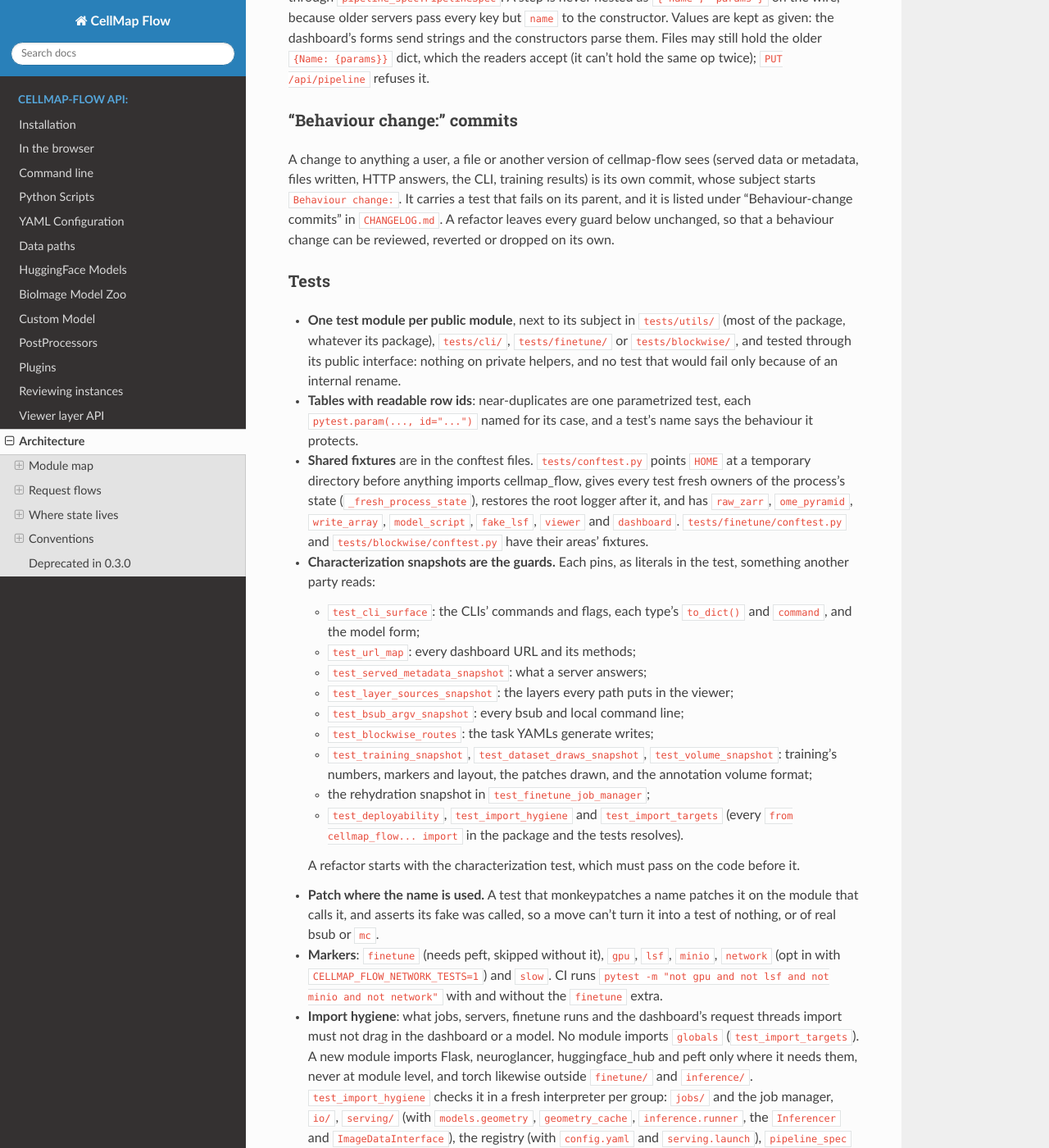
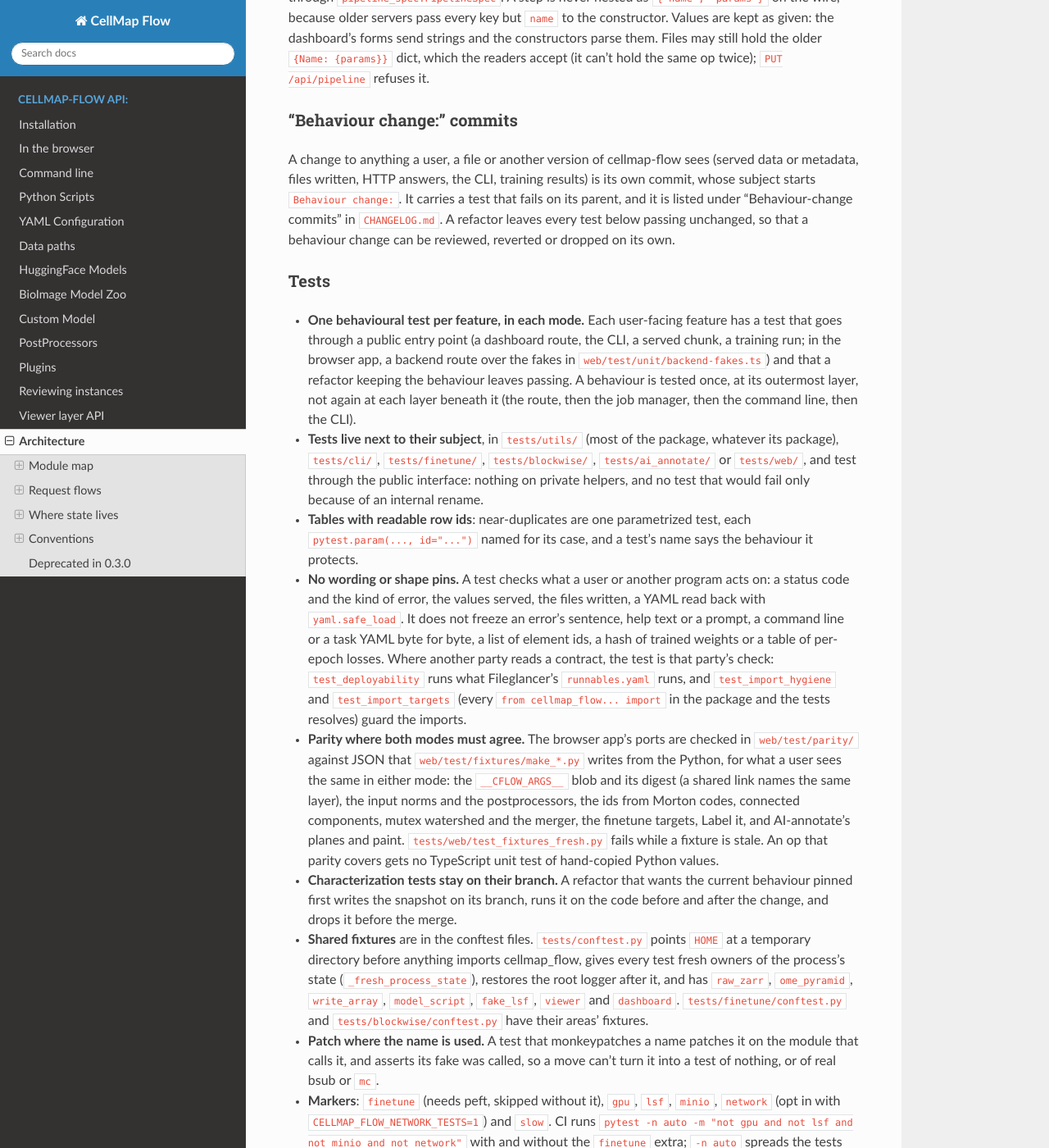
Before and after one commit to janelia-cellmap/cellmap-flow, a Sphinx documentation site: the page built from docs/source/architecture.rst, in a window 1280 px wide and 1400 px high, scrolled down 11892 px. Shown: the whole window at 82% size. Built offline with Sphinx 7.4.7 and the Read the Docs theme 3.1.0, drawn with Linux system fonts in a browser that asks for light colours; pages that are not in the unit, such as notebooks, are missing from menus; some of the changed text lies outside the part shown.

Commit message:
Describe the test suite that remains
architecture.rst no longer names characterization snapshots as the
refactor guards. Its Tests section states the rule the suite now follows:
one behavioural test per feature in each mode, at its outermost layer; no
wording or shape pins; parity where both modes must agree, and no
TypeScript unit test of hand-copied Python values for an op parity covers;
snapshots for a refactor written on its branch and dropped before merge.
The import-hygiene groups, the dashboard-JavaScript checks and the CI
command (-n auto) match the tests as they are. copilot-instructions and
web/ARCHITECTURE.md's test tree say the same.

Claude-Session: https://claude.ai/code/session_01EzWMS4pG3tm1ZtvKULfSfW

```diff
--- a/docs/source/architecture.rst
+++ b/docs/source/architecture.rst
@@ -790,21 +790,50 @@ A change to anything a user, a file or another version of cellmap-flow sees
 (served data or metadata, files written, HTTP answers, the CLI, training
 results) is its own commit, whose subject starts ``Behaviour change:``. It
 carries a test that fails on its parent, and it is listed under
-"Behaviour-change commits" in ``CHANGELOG.md``. A refactor leaves every guard
-below unchanged, so that a behaviour change can be reviewed, reverted or
-dropped on its own.
+"Behaviour-change commits" in ``CHANGELOG.md``. A refactor leaves every test
+below passing unchanged, so that a behaviour change can be reviewed, reverted
+or dropped on its own.
 
 Tests
 ~~~~~
 
-- **One test module per public module**, next to its subject in
-  ``tests/utils/`` (most of the package, whatever its package),
-  ``tests/cli/``, ``tests/finetune/`` or ``tests/blockwise/``, and tested
-  through its public interface: nothing on private helpers, and no test that
+- **One behavioural test per feature, in each mode.** Each user-facing
+  feature has a test that goes through a public entry point (a dashboard
+  route, the CLI, a served chunk, a training run; in the browser app, a
+  backend route over the fakes in ``web/test/unit/backend-fakes.ts``) and
+  that a refactor keeping the behaviour leaves passing. A behaviour is tested
+  once, at its outermost layer, not again at each layer beneath it (the
+  route, then the job manager, then the command line, then the CLI).
+- **Tests live next to their subject**, in ``tests/utils/`` (most of the
+  package, whatever its package), ``tests/cli/``, ``tests/finetune/``,
+  ``tests/blockwise/``, ``tests/ai_annotate/`` or ``tests/web/``, and test
+  through the public interface: nothing on private helpers, and no test that
   would fail only because of an internal rename.
 - **Tables with readable row ids**: near-duplicates are one parametrized
   test, each ``pytest.param(..., id="...")`` named for its case, and a test's
   name says the behaviour it protects.
+- **No wording or shape pins.** A test checks what a user or another program
+  acts on: a status code and the kind of error, the values served, the files
+  written, a YAML read back with ``yaml.safe_load``. It does not freeze an
+  error's sentence, help text or a prompt, a command line or a task YAML byte
+  for byte, a list of element ids, a hash of trained weights or a table of
+  per-epoch losses. Where another party reads a contract, the test is that
+  party's check: ``test_deployability`` runs what Fileglancer's
+  ``runnables.yaml`` runs, and ``test_import_hygiene`` and
+  ``test_import_targets`` (every ``from cellmap_flow... import`` in the
+  package and the tests resolves) guard the imports.
+- **Parity where both modes must agree.** The browser app's ports are checked
+  in ``web/test/parity/`` against JSON that ``web/test/fixtures/make_*.py``
+  writes from the Python, for what a user sees the same in either mode: the
+  ``__CFLOW_ARGS__`` blob and its digest (a shared link names the same
+  layer), the input norms and the postprocessors, the ids from Morton codes,
+  connected components, mutex watershed and the merger, the finetune targets,
+  Label it, and AI-annotate's planes and paint. ``tests/web/test_fixtures_fresh.py``
+  fails while a fixture is stale. An op that parity covers gets no
+  TypeScript unit test of hand-copied Python values.
+- **Characterization tests stay on their branch.** A refactor that wants the
+  current behaviour pinned first writes the snapshot on its branch, runs it on
+  the code before and after the change, and drops it before the merge.
 - **Shared fixtures** are in the conftest files. ``tests/conftest.py``
   points ``HOME`` at a temporary directory before anything imports
   cellmap_flow, gives every test fresh owners of the process's state
@@ -812,48 +841,33 @@ Tests
   ``raw_zarr``, ``ome_pyramid``, ``write_array``, ``model_script``,
   ``fake_lsf``, ``viewer`` and ``dashboard``. ``tests/finetune/conftest.py``
   and ``tests/blockwise/conftest.py`` have their areas' fixtures.
-- **Characterization snapshots are the guards.** Each pins, as literals in
-  the test, something another party reads:
-
-  - ``test_cli_surface``: the CLIs' commands and flags, each type's
-    ``to_dict()`` and ``command``, and the model form;
-  - ``test_url_map``: every dashboard URL and its methods;
-  - ``test_served_metadata_snapshot``: what a server answers;
-  - ``test_layer_sources_snapshot``: the layers every path puts in the
-    viewer;
-  - ``test_bsub_argv_snapshot``: every bsub and local command line;
-  - ``test_blockwise_routes``: the task YAMLs generate writes;
-  - ``test_training_snapshot``, ``test_dataset_draws_snapshot``,
-    ``test_volume_snapshot``: training's numbers, markers and layout, the
-    patches drawn, and the annotation volume format;
-  - the rehydration snapshot in ``test_finetune_job_manager``;
-  - ``test_deployability``, ``test_import_hygiene`` and
-    ``test_import_targets`` (every ``from cellmap_flow... import`` in the
-    package and the tests resolves).
-
-  A refactor starts with the characterization test, which must pass on the
-  code before it.
 - **Patch where the name is used.** A test that monkeypatches a name patches
   it on the module that calls it, and asserts its fake was called, so a move
   can't turn it into a test of nothing, or of real bsub or ``mc``.
 - **Markers**: ``finetune`` (needs peft, skipped without it), ``gpu``,
   ``lsf``, ``minio``, ``network`` (opt in with
   ``CELLMAP_FLOW_NETWORK_TESTS=1``) and ``slow``. CI runs
-  ``pytest -m "not gpu and not lsf and not minio and not network"`` with and
-  without the ``finetune`` extra.
+  ``pytest -n auto -m "not gpu and not lsf and not minio and not network"``
+  with and without the ``finetune`` extra; ``-n auto`` spreads the tests over
+  the machine's cores with pytest-xdist (in the ``test`` extra), so a test
+  may not rely on another having run before it in the same process.
 - **Import hygiene**: what jobs, servers, finetune runs and the dashboard's
   request threads import must not drag in the dashboard or a model. No
   module imports ``globals`` (``test_import_targets``). A new module imports
   Flask, neuroglancer, huggingface_hub and peft only where it needs them,
   never at module level, and torch likewise outside ``finetune/`` and
   ``inference/``. ``test_import_hygiene`` checks it in a fresh interpreter
-  per group: ``jobs/`` and the job manager, ``io/``, ``serving/`` (with
+  per group: ``jobs/`` and the job manager (through ``jobs.launch`` and
+  ``job_manager.manager``, which import the rest), ``serving/`` (with
   ``models.geometry``, ``geometry_cache``, ``inference.runner``, the
   ``Inferencer`` and ``ImageDataInterface``), the registry (with
-  ``config.yaml`` and ``serving.launch``), ``pipeline_spec`` and
-  ``process_chain``, the state's owners, ``finetune/session/``, ``review``
-  and ``viewer/``; that importing the server or ``blockwise/`` leaves
-  logging alone; and that ``import cellmap_flow`` writes nothing under
+  ``config.yaml`` and ``serving.launch``), ``models.resolve``, the state's
+  owners (with ``process_chain``), ``finetune/session/`` and a finetune
+  run's modules (``adaptation``, ``losses``, ``data`` and the training
+  loop); that importing the server, ``blockwise/`` or the finetune CLI
+  leaves logging alone, and ``jobs.launch`` imported off the main thread
+  leaves the signal handlers alone; that plugins run when a command starts,
+  not on import; and that ``import cellmap_flow`` writes nothing under
   ``HOME``.
 
 The dashboard's JavaScript
@@ -864,9 +878,10 @@ The repository has no JavaScript test runner. CI checks that every file in
 plain ``node --check`` passes a module with a syntax error), and pytest
 checks what it can without a browser: what the two pages hand their scripts
 (``test_dashboard_pages``), that every element id the builder's and the
-tabs' scripts look up is on the page (``test_builder_page``,
-``test_dashboard_tab_scripts``), and that every static file ships and every
-import resolves (``test_static_assets``).
+tabs' scripts look up is on the page and that no markup runs an inline
+script (``test_dashboard_tab_scripts``), and that every module the pages
+load and every import resolves (``test_static_assets``). That the wheel
+ships every file is CI's ``package`` job.
 
 What a page does was checked during the cleanup with a headless-Chrome
 harness. It renders each page from the tree with Flask's test client and
```
Also changed, not shown: web/ARCHITECTURE.md (+4 -3 lines), .github/copilot-instructions.md.
